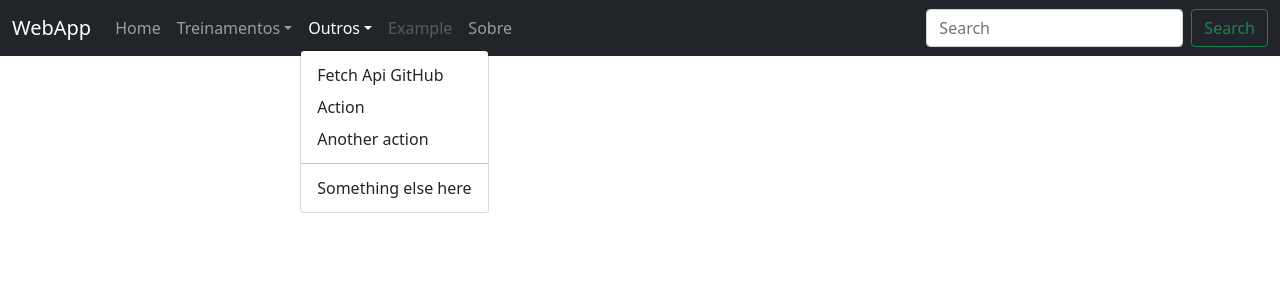
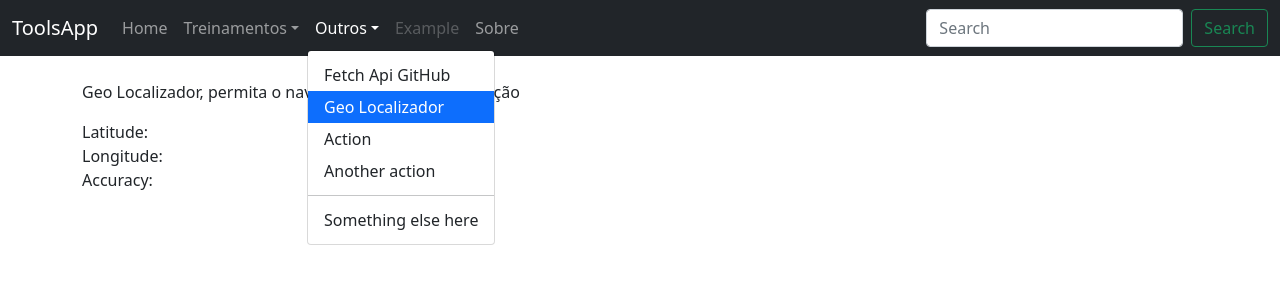
Before and after one commit to eduardotks/react-js-supabase-full-project, a React (Create React App) app: page /geolocalizador in a window 1280 px wide. Both pictures are taken after a click on the button "Outros". Shown: the top 300 px of the page. Built offline with nearby package versions, Linux system fonts and the light colour scheme; no server answers.

Commit message:
ADD Nova página Geolocalizador

```diff
--- a/src/App.js
+++ b/src/App.js
@@ -4,6 +4,7 @@ import Home from "./components/Home";
 import Sobre from "./components/Sobre";
 import Financeiro from "./components/Financeiro";
 import FetchApi from "./components/FetchApi";
+import Geolocalizador from "./components/Geolocalizador";
 //----
 import { BrowserRouter, Routes, Route, Link, NavLink } from "react-router-dom";
 //para criar rotas
@@ -26,7 +27,7 @@ export default function App() {
         <Navbar bg="dark" variant="dark">
           <Container fluid>
             <Navbar.Brand as={NavLink} to="/" href="/">
-              WebApp
+              ToolsApp
             </Navbar.Brand>
             <Navbar.Toggle aria-controls="navbarScroll" />
             <Navbar.Collapse id="navbarScroll">
@@ -58,6 +59,13 @@ export default function App() {
                     href="/fetchapi"
                   >
                     Fetch Api GitHub
+                  </NavDropdown.Item>
+                  <NavDropdown.Item
+                    as={NavLink}
+                    to="/geolocalizador"
+                    href="/geolocalizador"
+                  >
+                    Geo Localizador
                   </NavDropdown.Item>
                   <NavDropdown.Item href="#action3">Action</NavDropdown.Item>
                   <NavDropdown.Item href="#action4">
@@ -95,6 +103,7 @@ export default function App() {
             <Route path="/financeiro" element={<Financeiro />}></Route>
             <Route path="/sobre" element={<Sobre />}></Route>
             <Route path="/fetchapi" element={<FetchApi />}></Route>
+            <Route path="/geolocalizador" element={<Geolocalizador />}></Route>
           </Routes>
         </div>
       </BrowserRouter>
--- /dev/null
+++ b/src/components/Geolocalizador.js
@@ -0,0 +1,39 @@
+import "bootstrap/dist/css/bootstrap.min.css"; //import css boostrap
+import React, { useState, useEffect } from "react";
+
+function Geolocalizador() {
+  //--------------------------------------------------------------
+  //estado para armazenar uma localização e função setLocation
+  const [location, setLocation] = useState({});
+  //--------------------------------------------------------------
+  //
+  useEffect(() => {
+    //api global, note que watchPosition retorna um number
+    navigator.geolocation.watchPosition(positionReceived);
+  }, []);
+
+  //coords vem da api, e para acessar o objeto deve estar em chaves {coords}
+  function positionReceived({ coords }) {
+    //
+    const { latitude, longitude, accuracy } = coords;
+    //
+    console.log("latitude ", latitude);
+    console.log("longitude ", longitude);
+    console.log("accuracy ", accuracy);
+    console.log("object ", coords);
+    setLocation({ latitude, longitude, accuracy });
+  }
+
+  return (
+    <div>
+        <p>Geo Localizador, permita o navegador buscar a localização</p>
+      Latitude: {location.latitude}
+      <br />
+      Longitude: {location.longitude}
+      <br />
+      Accuracy: {location.accuracy}
+    </div>
+  );
+}
+
+export default Geolocalizador;
```
